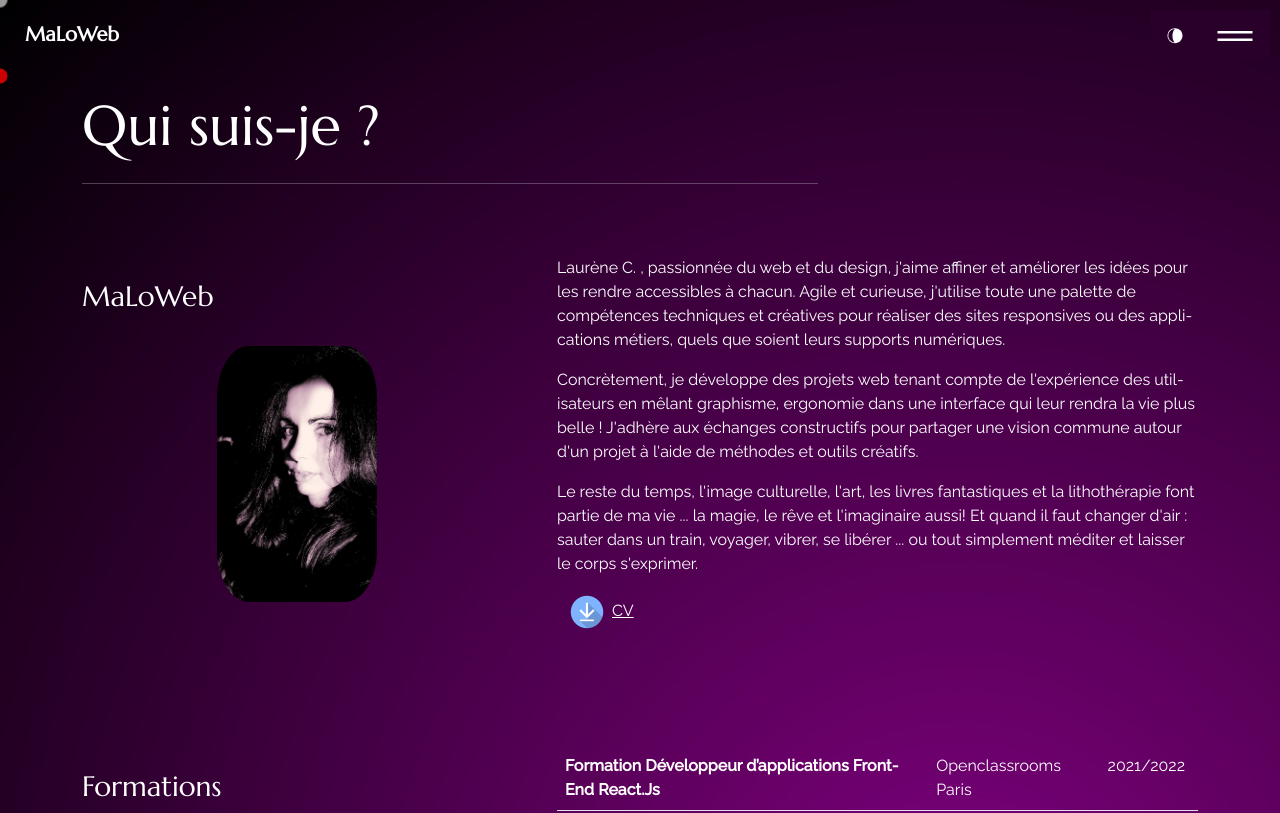
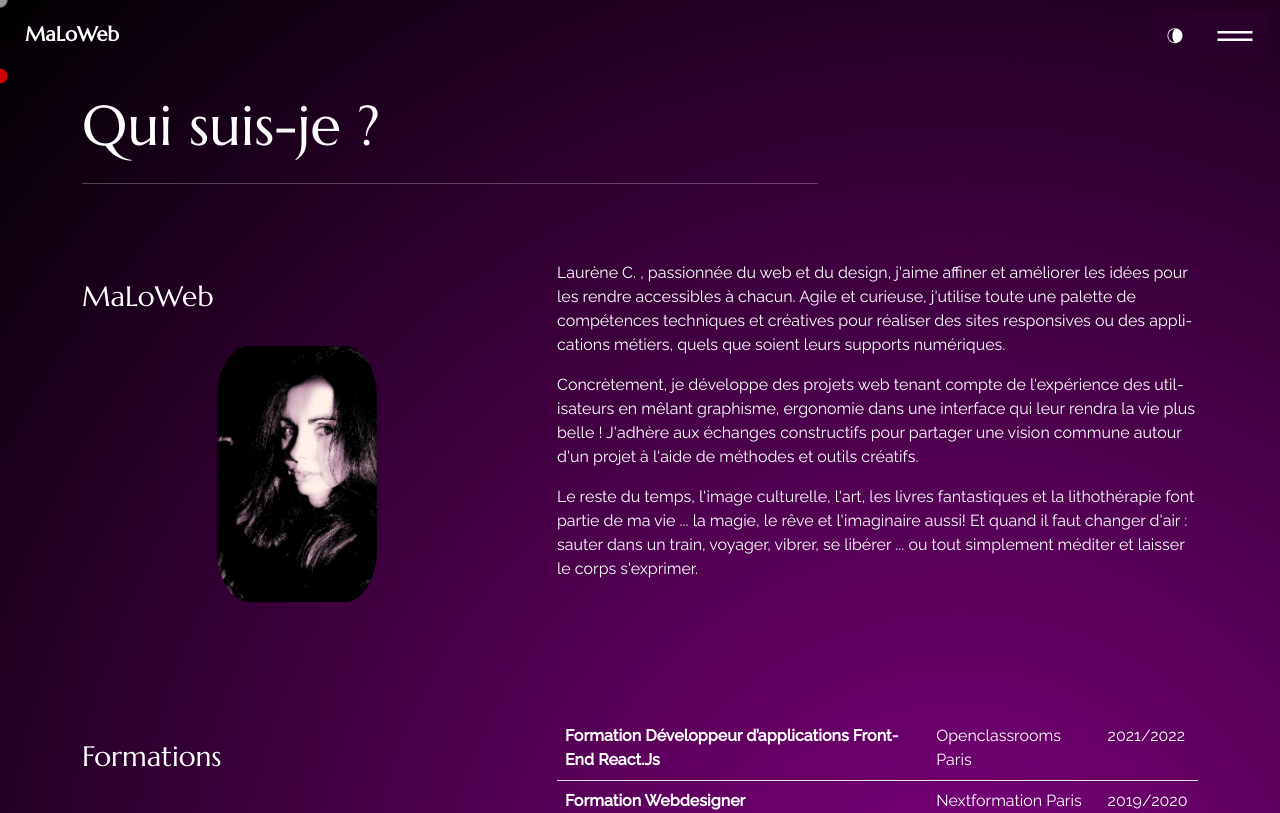
Before and after one commit to Laurene45/portfolio-frontend, a React (Create React App) app in the folder react-portfolio/: page /about in a window 1280 px wide. Shown: the top 813 px of the page. Built offline with nearby package versions, Linux system fonts and the light colour scheme.

Commit message:
modif cv / retrait

```diff
--- a/react-portfolio/src/pages/about/index.js
+++ b/react-portfolio/src/pages/about/index.js
@@ -9,8 +9,8 @@ import {
   skills,
   services,
 } from "../../content_option";
-import CV from "../../assets/pdf/cv_dev_frontend.pdf";
-import ImgCv from"../../assets/images/picto_cv.png";
+//import CV from "../../assets/pdf/cv_dev_frontend.pdf";
+//import ImgCv from"../../assets/images/picto_cv.png";
 
 import moi from "../../assets/images/me1.JPG"
 
@@ -39,10 +39,10 @@ export const About = () => {
               <p>{dataabout.aboutme}</p>
               <p>{dataabout.aboutme2}</p>
               <p>{dataabout.aboutme3}</p>
-              <a href={CV}>
+              {/* {/* <a href={CV}>
                 <img src={ImgCv} alt="" style={{ "width":"40px" , "marginRight" : "5px"  , "marginLeft" : "10px"}}/>
               CV
-              </a>
+              </a> */}
             </div>
           </Col>
         </Row>
```
